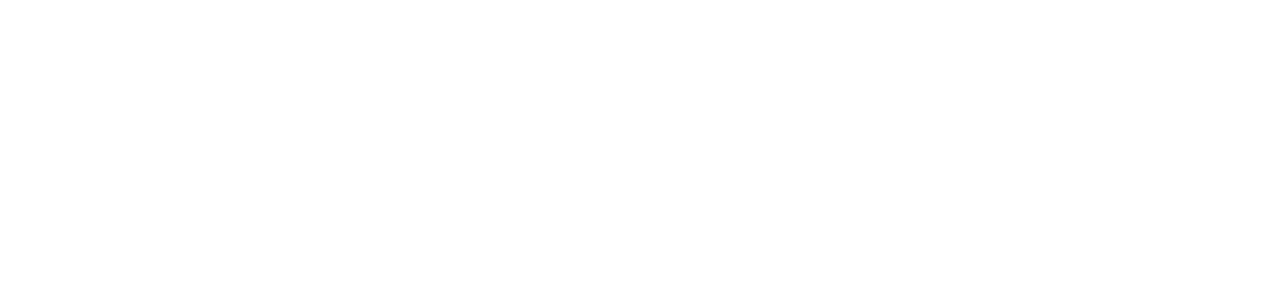
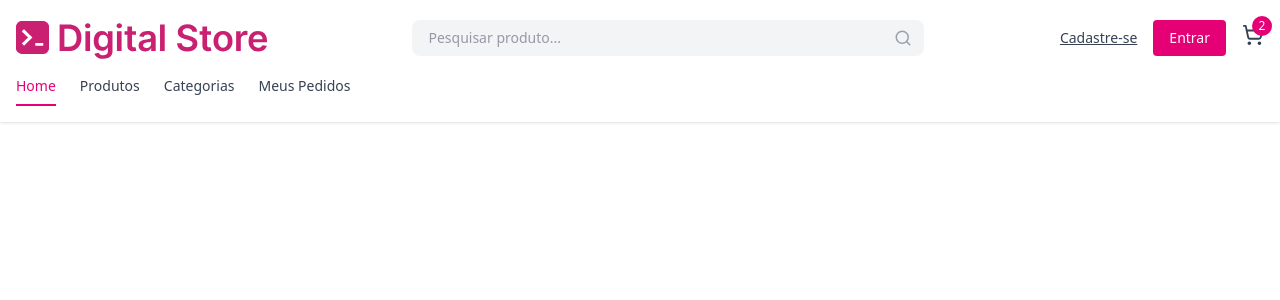
Before and after one commit to tianosouza/digital-store, a React (Vite) app: page / in a window 1280 px wide. Shown: the top 300 px of the page. Built offline with nearby package versions, Linux system fonts and the light colour scheme.

Commit message:
create component header

```diff
--- a/src/App.jsx
+++ b/src/App.jsx
@@ -1,12 +1,10 @@
-import { useState } from 'react'
+import { BrowserRouter as Router } from "react-router-dom";
+import Header from "./components/Header";
 
-function App() {
-  const [count, setCount] = useState(0)
-
+export default function App() {
   return (
-    <>
-    </>
-  )
+    <Router>
+      <Header />
+    </Router>
+  );
 }
-
-export default App
--- /dev/null
+++ b/src/components/Header.jsx
@@ -0,0 +1,70 @@
+import { useState } from 'react';
+import { Search, ShoppingCart } from 'lucide-react';
+import logo from '../assets/images/logo-header.svg';
+
+export default function Header() {
+  const [searchQuery, setSearchQuery] = useState('');
+
+  return (
+    <div className="w-full bg-white shadow-sm">
+      <div className="container mx-auto px-4 py-4">
+        <div className="flex items-center justify-between">
+          <div className="flex items-center">
+            <img
+              src={logo}
+              alt="Logo"
+              className="h-[44] w-[253] mr-2"
+            />
+          </div>
+
+          <div className="relative flex-1 max-w-lg mx-6">
+            <input
+              type="text"
+              placeholder="Pesquisar produto..."
+              className="w-full bg-gray-100 rounded-lg pl-4 pr-10 py-2 text-sm text-gray-700 focus:outline-none"
+              value={searchQuery}
+              onChange={(e) => setSearchQuery(e.target.value)}
+            />
+            <div className="absolute right-3 top-1/2 transform -translate-y-1/2 text-gray-400">
+              <Search size={18} />
+            </div>
+          </div>
+
+          <div className="flex items-center space-x-4">
+            <a href="#" className="text-gray-700 hover:text-pink-600 transition text-sm underline">
+              Cadastre-se
+            </a>
+            <button className="bg-pink-600 hover:bg-pink-700 text-white px-4 py-2 rounded text-sm">
+              Entrar
+            </button>
+            <div className="relative">
+              <button className="text-gray-700 hover:text-pink-600 transition">
+                <ShoppingCart size={22} />
+                <span className="absolute -top-2 -right-2 bg-pink-600 text-white text-xs rounded-full w-5 h-5 flex items-center justify-center">
+                  2
+                </span>
+              </button>
+            </div>
+          </div>
+        </div>
+
+        <div className="mt-4">
+          <nav className="flex">
+            <a href="#" className="mr-6 text-sm border-b-2 border-pink-600 font-medium text-pink-600 pb-2">
+              Home
+            </a>
+            <a href="#" className="mr-6 text-sm text-gray-700 hover:text-pink-600 transition pb-2">
+              Produtos
+            </a>
+            <a href="#" className="mr-6 text-sm text-gray-700 hover:text-pink-600 transition pb-2">
+              Categorias
+            </a>
+            <a href="#" className="mr-6 text-sm text-gray-700 hover:text-pink-600 transition pb-2">
+              Meus Pedidos
+            </a>
+          </nav>
+        </div>
+      </div>
+    </div>
+  );
+}
```
Also changed, not shown: src/assets/images/logo-header.svg (added).
